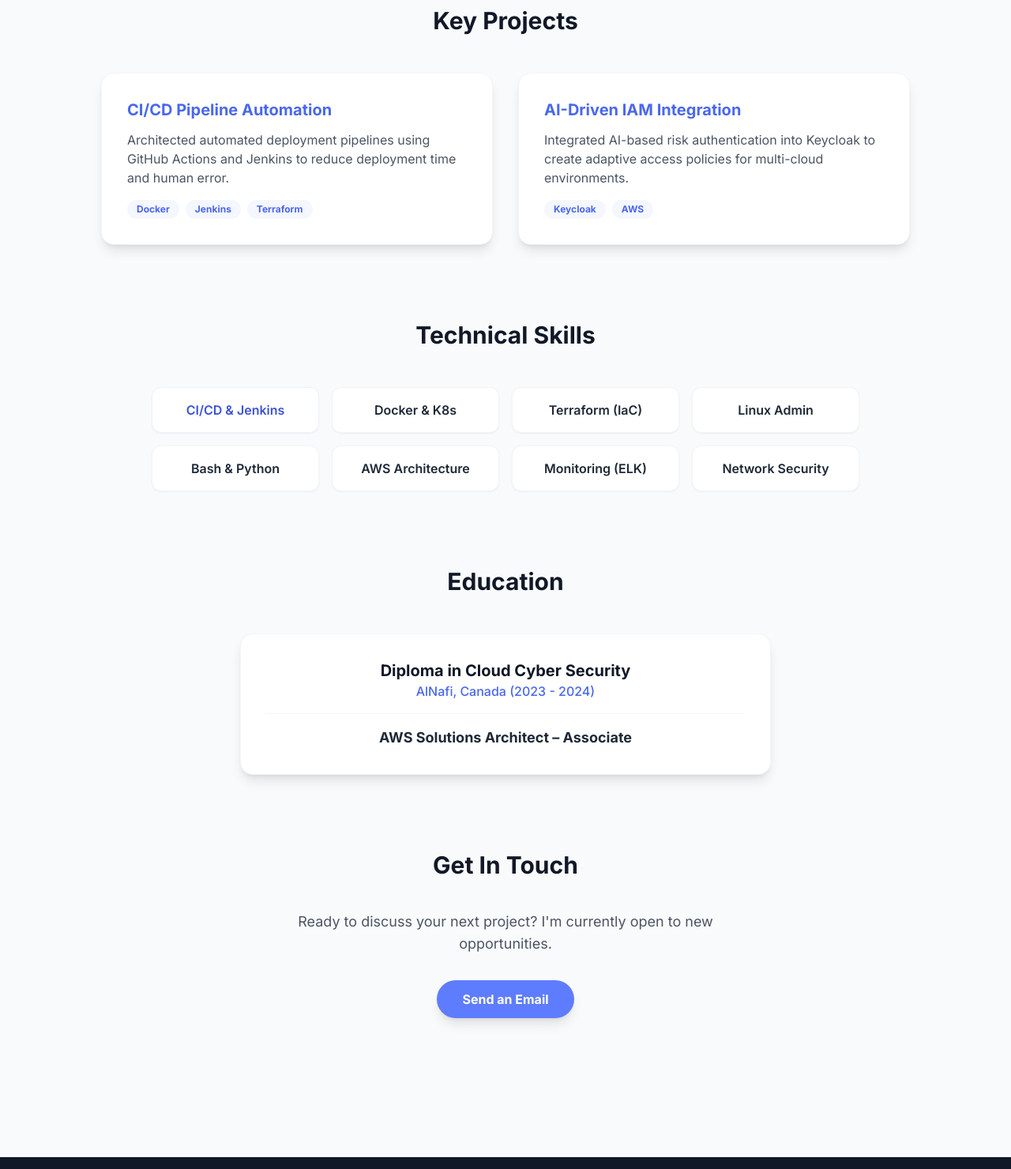
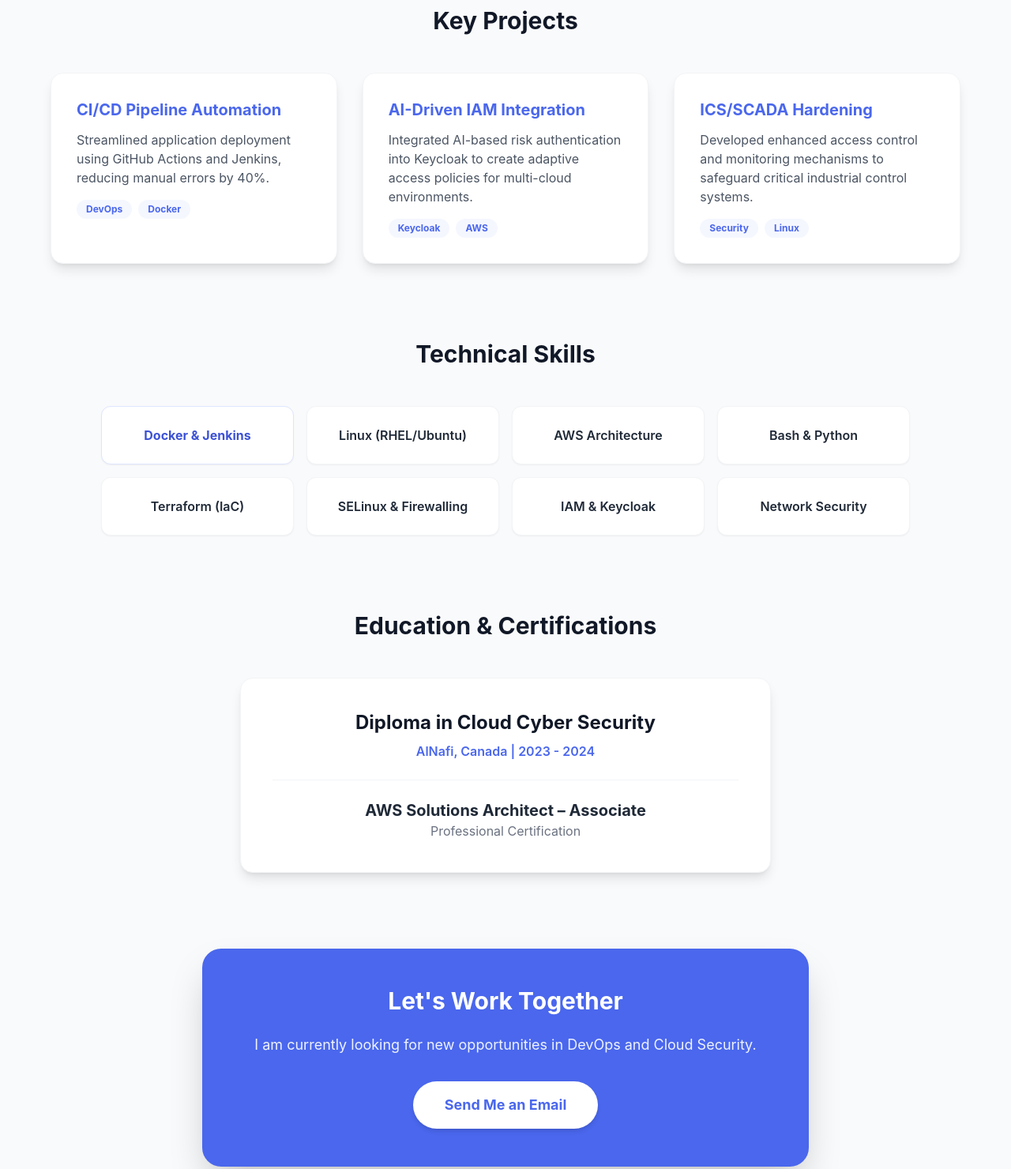
Before and after one commit to AbdulBasit-16/abdul-basit-portfolio, a plain HTML site: page index.html in a window 1280 px wide. Shown: the part 1000-2480 px from the top of the page at 79% size. Drawn offline with nearby package versions, Linux system fonts and the light colour scheme; a web font is replaced by a local one.

Commit message:
Update index.html

```diff
--- a/index.html
+++ b/index.html
@@ -7,7 +7,7 @@
     <script src="https://cdn.tailwindcss.com"></script>
     <link rel="preconnect" href="https://fonts.googleapis.com">
     <link rel="preconnect" href="https://fonts.gstatic.com" crossorigin>
-    <link href="https://fonts.googleapis.com/css2?family=Inter:wght@400;500;600;700&display=swap" rel="stylesheet">
+    <link href="https://fonts.gstatic.com/css2?family=Inter:wght@400;500;600;700&display=swap" rel="stylesheet">
     <script>
         tailwind.config = {
             theme: {
@@ -57,7 +57,7 @@
                     DevOps Engineer | Linux System Administrator | Cybersecurity Analyst | AWS Cloud Architect
                 </p>
                 <p class="text-lg text-gray-600 mb-8 leading-relaxed">
-                    I bridge the gap between development and operations by implementing robust CI/CD pipelines, automating infrastructure, and maintaining secure cloud environments. My focus is on high availability, scalability, and security.
+                    I design, implement, and maintain secure, high-performance IT infrastructures. My expertise focuses on automating delivery pipelines (CI/CD), in-depth Linux system administration, and scalable AWS cloud architecture.
                 </p>
                 <div class="flex justify-center md:justify-start space-x-6">
                     <a href="https://www.linkedin.com/in/abdul-basit-275812280/" target="_blank" class="text-gray-400 hover:text-brand-700 transition-colors">
@@ -74,24 +74,23 @@
             <h2 class="text-3xl font-bold text-center text-gray-900 mb-10">About Me</h2>
             <div class="max-w-4xl mx-auto bg-white p-8 md:p-12 rounded-2xl shadow-lg border border-gray-100">
                 <p class="text-lg text-gray-700 leading-relaxed mb-6">
-                    I am a results-oriented IT professional dedicated to streamlining the software delivery lifecycle. My passion is building automated, self-healing, and secure digital infrastructure.
+                    I am a results-oriented IT professional dedicated to aligning technology with strategic goals. My passion is building and defending digital infrastructure. I have a proven track record of reducing server downtime through proactive monitoring and automated remediation scripts.
                 </p>
                 <p class="text-lg text-gray-700 leading-relaxed">
-                    With expertise in DevOps methodologies, I focus on Infrastructure as Code (IaC), containerization, and continuous monitoring to ensure maximum performance and security for cloud-native applications.
+                    I thrive on proactive issue resolution, automating repetitive tasks with Bash and Python, and implementing DevOps best practices to bridge the gap between development and operations.
                 </p>
             </div>
         </section>
 
         <section id="projects" class="mb-24">
             <h2 class="text-3xl font-bold text-center text-gray-900 mb-12">Key Projects</h2>
-            <div class="grid grid-cols-1 md:grid-cols-2 gap-8 max-w-5xl mx-auto">
+            <div class="grid grid-cols-1 md:grid-cols-2 lg:grid-cols-3 gap-8 max-w-6xl mx-auto">
                 <div class="bg-white p-8 rounded-2xl shadow-lg border border-gray-100">
                     <h3 class="text-xl font-bold mb-3 text-brand-700">CI/CD Pipeline Automation</h3>
-                    <p class="text-gray-600 mb-4">Architected automated deployment pipelines using GitHub Actions and Jenkins to reduce deployment time and human error.</p>
+                    <p class="text-gray-600 mb-4">Streamlined application deployment using GitHub Actions and Jenkins, reducing manual errors by 40%.</p>
                     <div class="flex flex-wrap gap-2">
+                        <span class="text-xs font-bold bg-brand-50 text-brand-700 px-3 py-1 rounded-full">DevOps</span>
                         <span class="text-xs font-bold bg-brand-50 text-brand-700 px-3 py-1 rounded-full">Docker</span>
-                        <span class="text-xs font-bold bg-brand-50 text-brand-700 px-3 py-1 rounded-full">Jenkins</span>
-                        <span class="text-xs font-bold bg-brand-50 text-brand-700 px-3 py-1 rounded-full">Terraform</span>
                     </div>
                 </div>
                 <div class="bg-white p-8 rounded-2xl shadow-lg border border-gray-100">
@@ -102,47 +101,56 @@
                         <span class="text-xs font-bold bg-brand-50 text-brand-700 px-3 py-1 rounded-full">AWS</span>
                     </div>
                 </div>
+                <div class="bg-white p-8 rounded-2xl shadow-lg border border-gray-100">
+                    <h3 class="text-xl font-bold mb-3 text-brand-700">ICS/SCADA Hardening</h3>
+                    <p class="text-gray-600 mb-4">Developed enhanced access control and monitoring mechanisms to safeguard critical industrial control systems.</p>
+                    <div class="flex gap-2">
+                        <span class="text-xs font-bold bg-brand-50 text-brand-700 px-3 py-1 rounded-full">Security</span>
+                        <span class="text-xs font-bold bg-brand-50 text-brand-700 px-3 py-1 rounded-full">Linux</span>
+                    </div>
+                </div>
             </div>
         </section>
 
         <section id="skills" class="mb-24">
             <h2 class="text-3xl font-bold text-center text-gray-900 mb-12">Technical Skills</h2>
-            <div class="grid grid-cols-2 md:grid-cols-4 gap-4 max-w-4xl mx-auto text-center">
-                <div class="p-4 bg-white rounded-xl shadow-sm border border-brand-100 font-semibold text-brand-800">CI/CD & Jenkins</div>
-                <div class="p-4 bg-white rounded-xl shadow-sm border border-gray-100 font-semibold">Docker & K8s</div>
-                <div class="p-4 bg-white rounded-xl shadow-sm border border-gray-100 font-semibold">Terraform (IaC)</div>
-                <div class="p-4 bg-white rounded-xl shadow-sm border border-gray-100 font-semibold">Linux Admin</div>
-                <div class="p-4 bg-white rounded-xl shadow-sm border border-gray-100 font-semibold">Bash & Python</div>
-                <div class="p-4 bg-white rounded-xl shadow-sm border border-gray-100 font-semibold">AWS Architecture</div>
-                <div class="p-4 bg-white rounded-xl shadow-sm border border-gray-100 font-semibold">Monitoring (ELK)</div>
-                <div class="p-4 bg-white rounded-xl shadow-sm border border-gray-100 font-semibold">Network Security</div>
+            <div class="grid grid-cols-2 md:grid-cols-4 gap-4 max-w-5xl mx-auto text-center">
+                <div class="p-6 bg-white rounded-xl shadow-sm border border-brand-200 font-bold text-brand-800">Docker & Jenkins</div>
+                <div class="p-6 bg-white rounded-xl shadow-sm border border-gray-100 font-semibold">Linux (RHEL/Ubuntu)</div>
+                <div class="p-6 bg-white rounded-xl shadow-sm border border-gray-100 font-semibold">AWS Architecture</div>
+                <div class="p-6 bg-white rounded-xl shadow-sm border border-gray-100 font-semibold">Bash & Python</div>
+                <div class="p-6 bg-white rounded-xl shadow-sm border border-gray-100 font-semibold">Terraform (IaC)</div>
+                <div class="p-6 bg-white rounded-xl shadow-sm border border-gray-100 font-semibold">SELinux & Firewalling</div>
+                <div class="p-6 bg-white rounded-xl shadow-sm border border-gray-100 font-semibold">IAM & Keycloak</div>
+                <div class="p-6 bg-white rounded-xl shadow-sm border border-gray-100 font-semibold">Network Security</div>
             </div>
         </section>
 
         <section id="education" class="mb-24">
-            <h2 class="text-3xl font-bold text-center text-gray-900 mb-12">Education</h2>
-            <div class="max-w-2xl mx-auto bg-white p-8 rounded-2xl shadow-lg border border-gray-100 text-center">
-                <h3 class="text-xl font-bold text-gray-900">Diploma in Cloud Cyber Security</h3>
-                <p class="text-brand-700 font-medium">AlNafi, Canada (2023 - 2024)</p>
-                <div class="mt-4 pt-4 border-t border-gray-100 text-sm">
-                    <p class="font-bold text-lg">AWS Solutions Architect – Associate</p>
+            <h2 class="text-3xl font-bold text-center text-gray-900 mb-12">Education & Certifications</h2>
+            <div class="max-w-2xl mx-auto bg-white p-10 rounded-2xl shadow-lg border border-gray-100 text-center">
+                <h3 class="text-2xl font-bold text-gray-900 mb-2">Diploma in Cloud Cyber Security</h3>
+                <p class="text-brand-700 font-semibold mb-6">AlNafi, Canada | 2023 - 2024</p>
+                <div class="pt-6 border-t border-gray-100">
+                    <p class="text-xl font-bold text-gray-800">AWS Solutions Architect – Associate</p>
+                    <p class="text-gray-500">Professional Certification</p>
                 </div>
             </div>
         </section>
 
         <section id="contact" class="mb-24">
-            <h2 class="text-3xl font-bold text-center text-gray-900 mb-10">Get In Touch</h2>
-            <div class="max-w-xl mx-auto text-center">
-                <p class="text-lg text-gray-600 mb-8">Ready to discuss your next project? I'm currently open to new opportunities.</p>
-                <a href="mailto:your-email@example.com" class="inline-block bg-brand-600 text-white px-8 py-3 rounded-full font-bold shadow-lg hover:bg-brand-700 transition-all">
-                    Send an Email
+            <div class="max-w-3xl mx-auto bg-brand-700 rounded-3xl p-12 text-center text-white shadow-2xl">
+                <h2 class="text-3xl font-bold mb-6">Let's Work Together</h2>
+                <p class="text-brand-100 mb-8 text-lg">I am currently looking for new opportunities in DevOps and Cloud Security.</p>
+                <a href="mailto:your-email@example.com" class="inline-block bg-white text-brand-700 px-10 py-4 rounded-full font-bold text-lg hover:bg-brand-50 transition-all shadow-md">
+                    Send Me an Email
                 </a>
             </div>
         </section>
 
     </main>
 
-    <footer class="bg-gray-900 text-gray-400 py-12 text-center">
+    <footer class="bg-gray-900 text-gray-500 py-12 text-center">
         <p>&copy; 2024 Abdul Basit. All rights reserved.</p>
     </footer>
 
```
